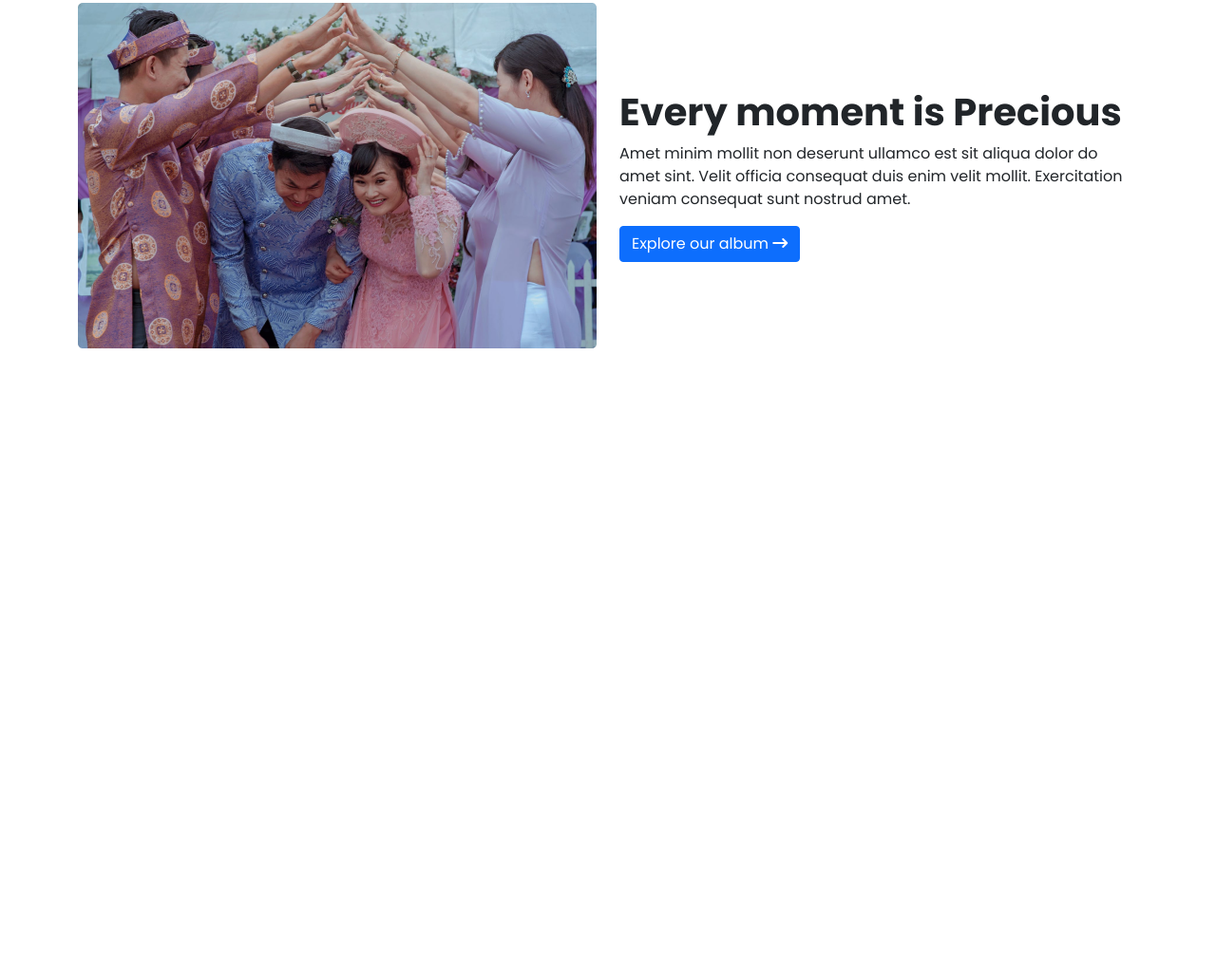
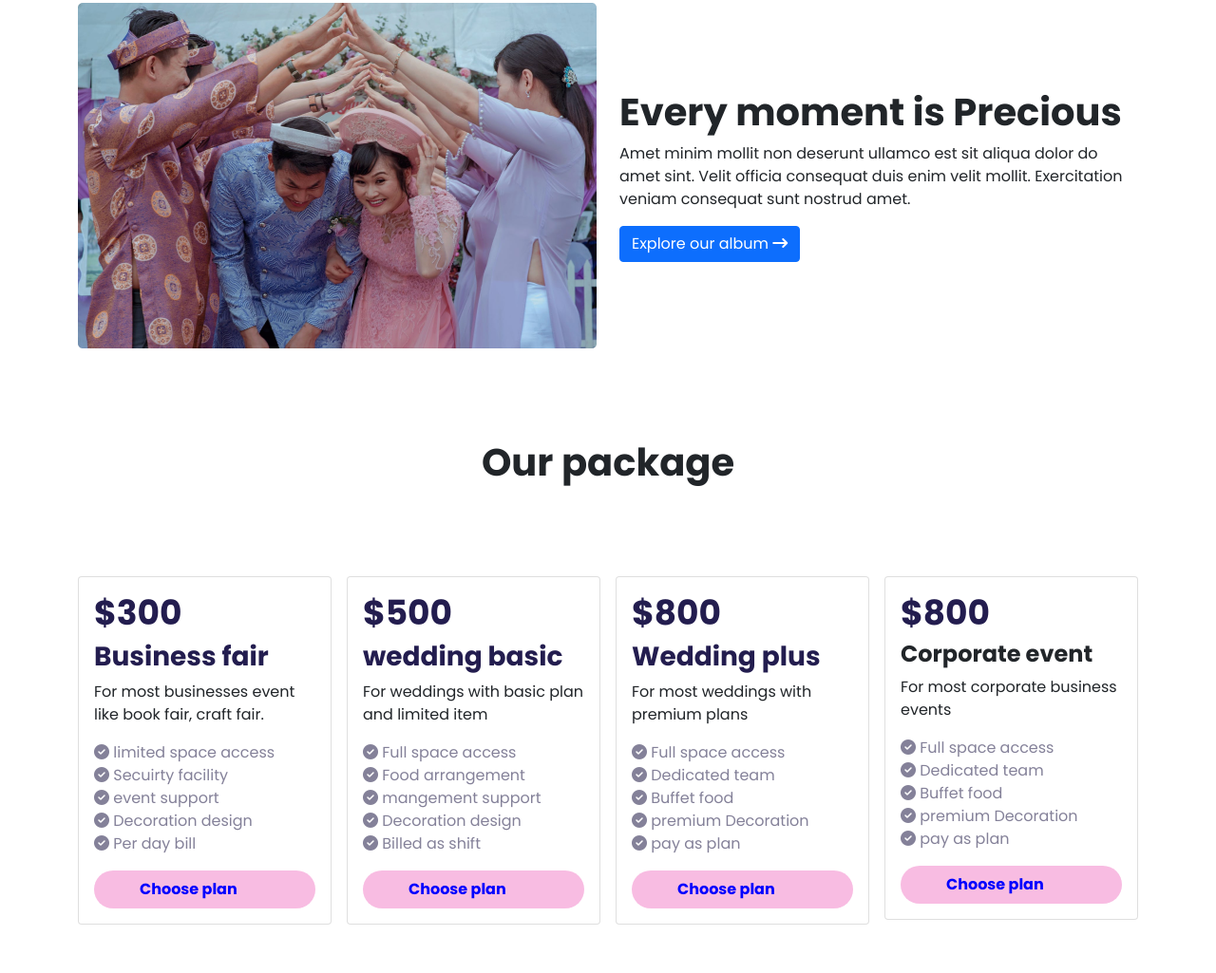
Before and after one commit to Khairulhub/conventionhall, a plain HTML site: page index.html in a window 1280 px wide. Shown: the part 671-1696 px from the top of the page at 95% size. Before the commit the page ends 1038 px from the top, so only its background shows below. Drawn offline with nearby package versions, Linux system fonts and the light colour scheme.

Commit message:
our packge

```diff
--- a/index.html
+++ b/index.html
@@ -101,6 +101,7 @@
     <!-- slider end -->
   </header>
   <main>
+    <!-- Every moment start -->
     <div class="container">
       <div class="row pt-5 mt-5">
         <div class="col col-md-6">
@@ -115,6 +116,87 @@
         </div>
       </div>
     </div>
+    <!-- every moment end -->
+    <!-- Our package start -->
+    <div class="container py-5 my-5">
+      <h1 class="fw-bold text-center pb-5 mb-5">Our package</h1>
+
+      <div class="row row-cols-1 row-cols-md-4 g-3">
+        <div class="col">
+          <div class="card p-3">
+            <h1 class="fw-bold">$300</h1>
+            <h2 class="fw-bold">Business fair</h2>
+            <p>For most businesses event
+              like book fair, craft fair.</p>
+              <ul>
+                <li><i class="fa-solid fa-circle-check "></i> limited space access</li>
+                <li><i class="fa-solid fa-circle-check"></i> Secuirty facility</li>
+                <li><i class="fa-solid fa-circle-check"></i> event support</li>
+                <li><i class="fa-solid fa-circle-check"></i> Decoration design</li>
+                <li><i class="fa-solid fa-circle-check"></i> Per day bill</li>
+              </ul>
+              <a class="py-2 px-5  fw-bold " href="">Choose plan</a>
+          </div>
+        </div>
+        <div class="col">
+          <div class="card  p-3">
+            <h1 class="fw-bold">$500</h1>
+            <h2 class="fw-bold">wedding basic</h2>
+            <p>For weddings with basic plan
+              and limited item</p>
+              <ul>
+                <li><i class="fa-solid fa-circle-check "></i> Full space access</li>
+                <li><i class="fa-solid fa-circle-check"></i> Food arrangement</li>
+                <li><i class="fa-solid fa-circle-check"></i> mangement support</li>
+                <li><i class="fa-solid fa-circle-check"></i> Decoration design</li>
+                <li><i class="fa-solid fa-circle-check"></i> Billed as shift</li>
+              </ul>
+              <a class="py-2 px-5  fw-bold " href="">Choose plan</a>
+          </div>
+        </div>
+        <div class="col " id="badges">
+          <!-- <span class="badge bg-primary w-25 ">New</span> -->
+
+          <div class="card  p-3  position-relative">
+            <span class="position-absolute top-0 start-100 translate-middle badge rounded-pill bg-danger">
+              Hot
+              <span class="visually-hidden">unread messages</span>
+            </span>
+            <h1 class="fw-bold">$800</h1>
+            <h2 class="fw-bold">Wedding plus</h2>
+            <p>For most weddings with premium plans</p>
+              <ul>
+                <li><i class="fa-solid fa-circle-check "></i>  Full space access</li>
+                <li><i class="fa-solid fa-circle-check"></i>  Dedicated team</li>
+                <li><i class="fa-solid fa-circle-check"></i>  Buffet food</li>
+                <li><i class="fa-solid fa-circle-check"></i>  premium Decoration</li>
+                <li><i class="fa-solid fa-circle-check"></i>  pay as plan</li>
+              </ul>
+              <a class="py-2 px-5  fw-bold " href="">Choose plan</a>
+            </div>
+          </div>
+          <div class="col">
+            <div class="card  p-3">
+              <h1 class="fw-bold">$800</h1>
+              <h4 class="fw-bold">Corporate event</h4>
+              <p>For most corporate business
+                events</p>
+                <ul>
+                  <li><i class="fa-solid fa-circle-check "></i>  Full space access</li>
+                  <li><i class="fa-solid fa-circle-check"></i>  Dedicated team</li>
+                  <li><i class="fa-solid fa-circle-check"></i>  Buffet food</li>
+                  <li><i class="fa-solid fa-circle-check"></i>  premium Decoration</li>
+                  <li><i class="fa-solid fa-circle-check"></i>  pay as plan</li>
+                </ul>
+                <a class="py-2 px-5  fw-bold " href="">Choose plan</a>
+              </div>
+            </div>
+        </div>
+
+        </div>
+      </div>
+    </div>
+    <!-- Our package end-->
   </main>
 
 
--- a/style.css
+++ b/style.css
@@ -13,3 +13,58 @@ font-style: normal;
 font-weight: 500;
 font-size: 16px;
 }
+.card:hover{
+    background: #3F87F5;
+box-shadow: 0px 42px 34px rgba(63, 135, 245, 0.25);
+border-radius: 26px;
+color: white;
+}
+
+.card:hover h1{
+    color: white;
+}
+.card:hover h2{
+    color: white;
+}
+.card:hover li{
+    color: white;
+}
+.card:hover i{
+    color: white ;
+}
+#badges .badge{
+    display: none;
+}
+#badges:hover .badge{
+    display: block;
+}
+.card h1{
+    color: #231D4F;
+    font-size: 36px;
+}
+.card h2{
+    color: #231D4F;
+    font-size: 28px;
+}
+.card ul{
+    padding-left: 0;
+}
+.card ul li{
+    list-style: none;
+    color: #848199;
+}
+.card ul li i{
+    color: #848199;
+}
+.card a{
+    text-decoration: none;
+    background: #f496d2a1;
+    color: blue;
+    border-radius: 24px;
+}
+.card:hover a{
+    text-decoration: none;
+    background: blue;
+    color: white;
+    border-radius: 24px;
+}
```
